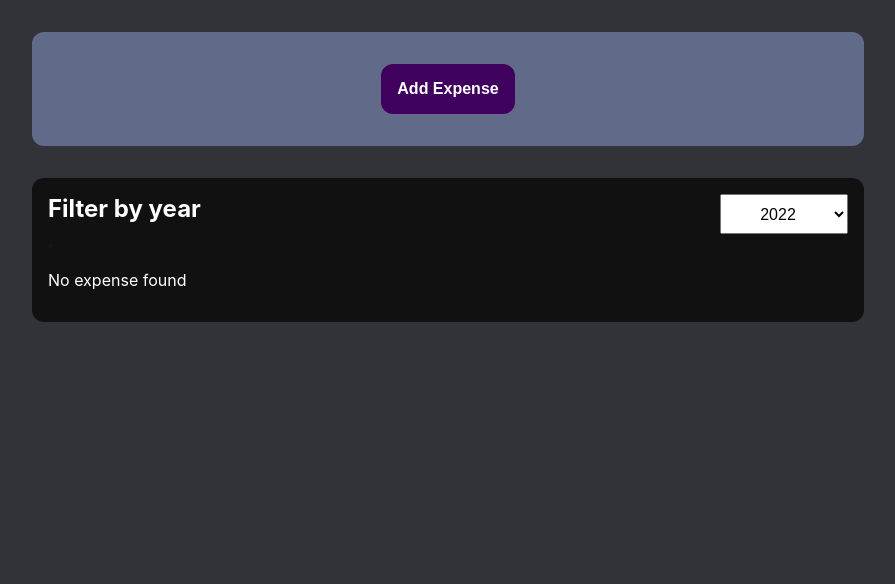
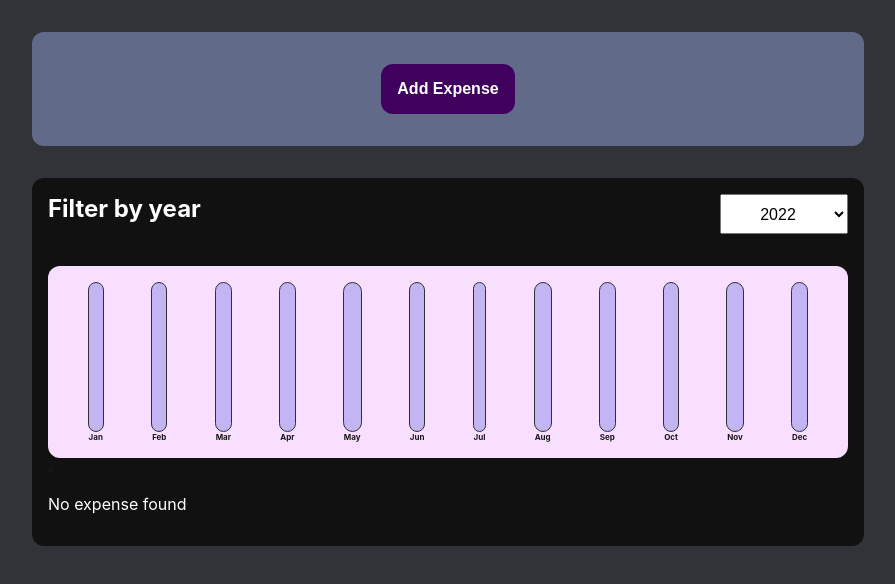
Before and after one commit to Kiran-Bendigeri/expenditure-react-app, a React (Create React App) app: page / in a window 1280 px wide. Shown: the top 584 px of the page, without its empty margins (192-1087 px from the left). Built offline with nearby package versions, Linux system fonts and the light colour scheme.

Commit message:
implemented chart-bar for expenses

```diff
--- a/src/App.js
+++ b/src/App.js
@@ -5,11 +5,6 @@
 
 
 const DUMMY_EXPENSES = [
-  // { id:1,
-  //   title:"Sugar",
-  //   amount:50,
-  //   date : new Date(2021, 0, 1)
-  // },
   { id:2,
     title:"Towel",
     amount:300,
--- /dev/null
+++ b/src/components/Chart/Chart.css
@@ -0,0 +1,11 @@
+
+.chart{
+    padding: 1rem;
+    border-radius: 12px;
+    background-color: #f8dfff;
+    text-align: center;
+    display: flex;
+    justify-content: space-around;
+    height: 10rem;
+    margin-top: 2rem;
+}
--- /dev/null
+++ b/src/components/Chart/Chart.js
@@ -0,0 +1,22 @@
+import './Chart.css'
+import ChartBar from './ChartBar'
+
+const Chart = (props) => {
+    const dataPointValue = props.dataPoints.map(dataPoint => dataPoint.value);
+    const totalmax = Math.max(...dataPointValue);
+
+
+    return <div className="chart">
+        {props.dataPoints.map(dataPoint => (
+            <ChartBar
+                key={dataPoint.lable}
+                value={dataPoint.value}
+                maxValue={totalmax}
+                lable={dataPoint.lable}
+            />
+        ))}
+
+    </div>
+}
+
+export default Chart;
--- /dev/null
+++ b/src/components/Chart/ChartBar.css
@@ -0,0 +1,30 @@
+.chart-bar{
+    height: 100%;
+    display: flex;
+    flex-direction: column;
+    align-items: center;
+}
+
+.chart-bar__inner{
+    height: 100%;
+    width: 100%;
+    border: 1px solid #313131;
+    border-radius: 12px;
+    background-color: #c3b4f3;
+    overflow: hidden;
+    display: flex;
+    flex-direction: column;
+    justify-content: flex-end;
+}
+
+.chart-bar__fill{
+    background-color: #4826b9;
+    width: 100%;
+    transition: all 0.3s;
+}
+
+.chart-bar__lable{
+    font-weight: bold;
+    font-size: 0.5rem;
+    text-align: center;
+}
--- /dev/null
+++ b/src/components/Chart/ChartBar.js
@@ -0,0 +1,23 @@
+import './ChartBar.css'
+
+const ChartBar = (props) => {
+  let chartBarHeightFill = '0%'
+
+  if (props.maxValue > 0) {
+    chartBarHeightFill = Math.round(props.value / props.maxValue * 100) + '%';
+  }
+
+  return (
+    <div className="chart-bar">
+      <div className="chart-bar__inner">
+        <div
+          className="chart-bar__fill"
+          style={{height: chartBarHeightFill}}
+        ></div>
+      </div>
+      <div className="chart-bar__lable">{props.lable}</div>
+    </div>
+  )
+}
+
+export default ChartBar
--- /dev/null
+++ b/src/components/Chart/ExpensesChart.js
@@ -0,0 +1,28 @@
+import Chart from './Chart'
+
+const ExpensesChart = props => {
+
+    const chartDataPoints = [
+        {lable:'Jan', value:0},
+        {lable:'Feb', value:0},
+        {lable:'Mar', value:0},
+        {lable:'Apr', value:0},
+        {lable:'May', value:0},
+        {lable:'Jun', value:0},
+        {lable:'Jul', value:0},
+        {lable:'Aug', value:0},
+        {lable:'Sep', value:0},
+        {lable:'Oct', value:0},
+        {lable:'Nov', value:0},
+        {lable:'Dec', value:0}
+    ]
+
+    for(const expense of props.expenses){
+        const expenseMonth = expense.date.getMonth();
+        chartDataPoints[expenseMonth].value += expense.amount;
+    }
+
+    return <Chart dataPoints={chartDataPoints}/>
+}
+
+export default ExpensesChart;
--- a/src/components/Expenses/Expenses.js
+++ b/src/components/Expenses/Expenses.js
@@ -3,6 +3,7 @@
 import ExpenseFilter from './ExpenseFilter'
 import React, { useState } from 'react'
 import ExpenseList from './ExpenseList'
+import ExpensesChart from '../Chart/ExpensesChart'
 
 const Expenses = (props) => {
   const [selectedYear, SetSelectedYear] = useState("2022")
@@ -17,10 +18,12 @@
 
   return (
       <Card className="expenses">
+
         <ExpenseFilter
           selectedYear={selectedYear}
           onYearChange={YearChangeHandler}
         />
+        <ExpensesChart expenses = {filteredExpenseYear}/>
         <li>
           <ExpenseList items = {filteredExpenseYear}/>
         </li>
```
